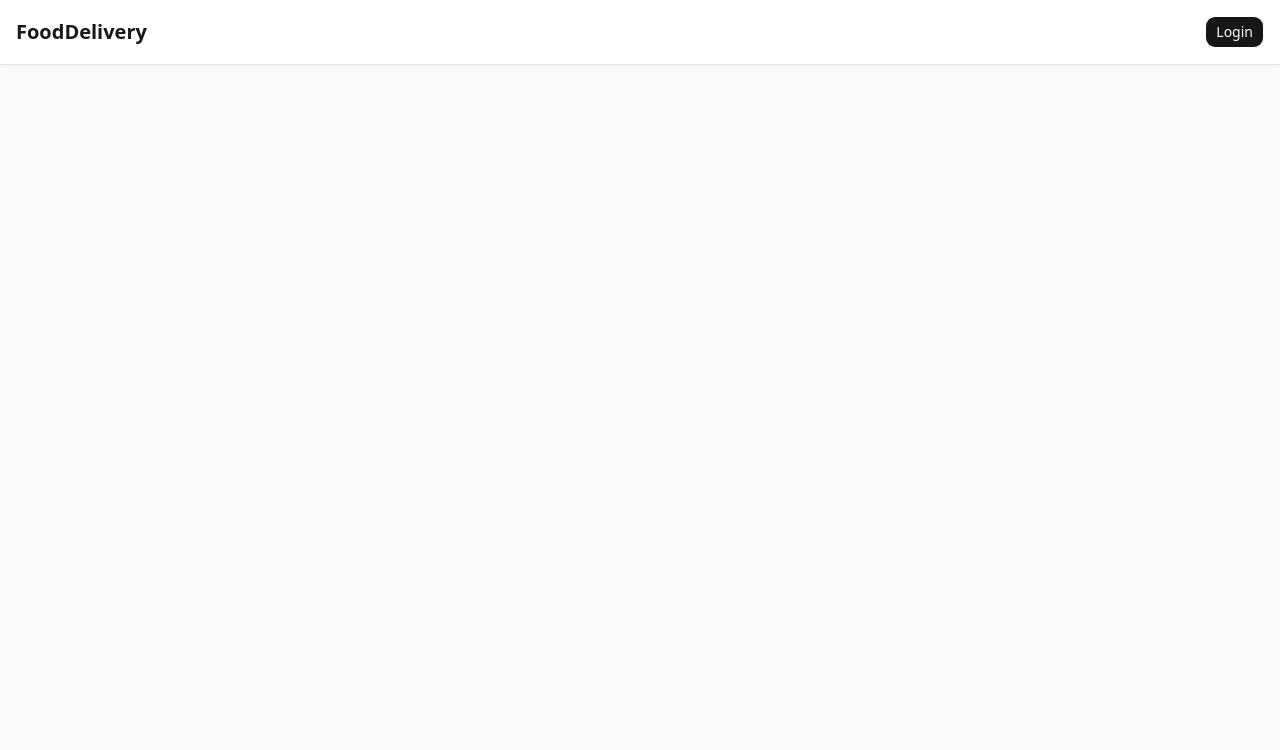
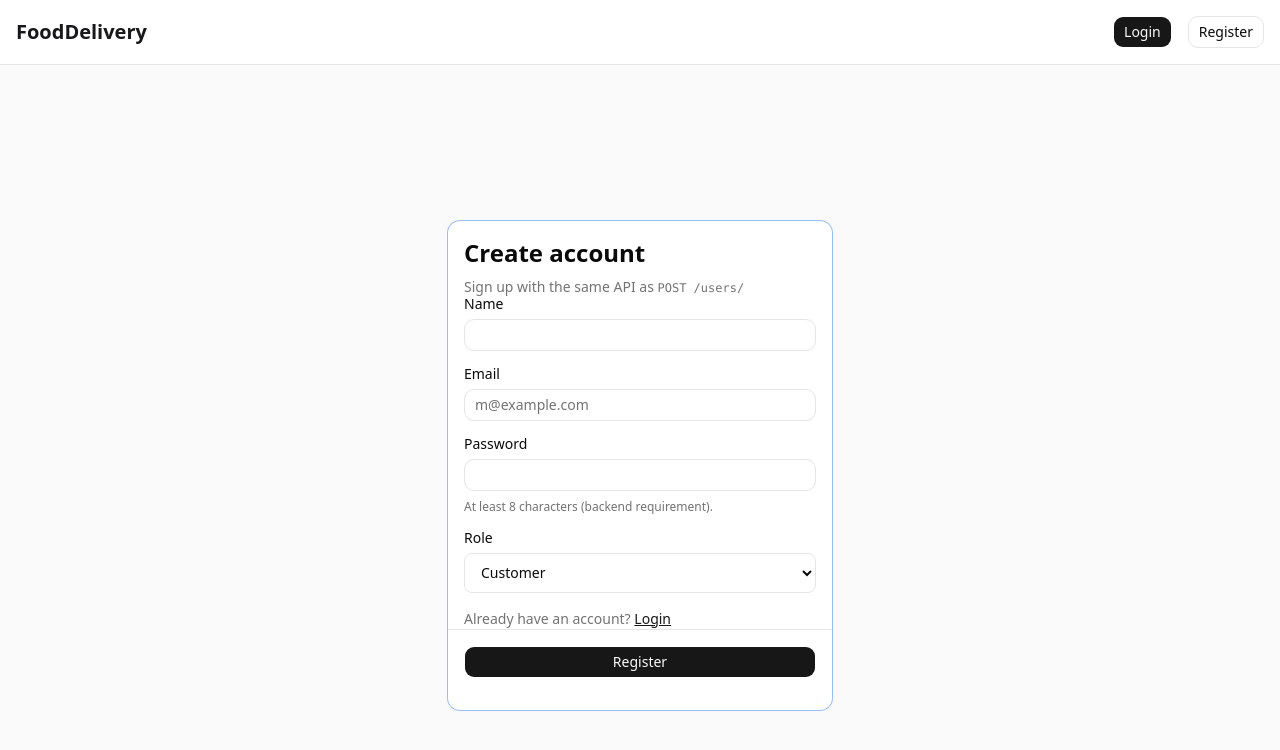
Before and after one commit to turbo-leg/COSC_310, a React app in the folder frontend/: page /register in a window 1280 px wide. Before the commit this address had no page. Shown: the top 750 px of the page. Built offline with nearby package versions, Linux system fonts and the light colour scheme; the HTML template or start-up script is replaced by a standard one.

Commit message:
Add: Features to frontend

```diff
--- a/frontend/src/App.jsx
+++ b/frontend/src/App.jsx
@@ -2,6 +2,7 @@ import { useState } from 'react'
 import { BrowserRouter as Router, Routes, Route, Navigate } from 'react-router-dom'
 
 import Login from '@/pages/Login'
+import Register from '@/pages/Register'
 import { Navbar } from '@/components/Navbar'
 import { Home } from '@/pages/Home'
 import OrderCheckout from '@/pages/OrderCheckout'
@@ -30,6 +31,10 @@ function App() {
               path="/login"
               element={!token ? <Login setToken={setToken} /> : <Navigate to="/" />}
             />
+            <Route
+              path="/register"
+              element={!token ? <Register /> : <Navigate to="/" />}
+            />
             <Route path="/restaurant/:id" element={<OrderCheckout />} />
             <Route path="/admin" element={<AdminDashboard />} />
             <Route path="/payment/:orderId" element={<CheckoutPayment />} />
--- a/frontend/src/components/Navbar.jsx
+++ b/frontend/src/components/Navbar.jsx
@@ -20,9 +20,14 @@ export function Navbar({ token, setToken }) {
       </div>
       <div className="flex gap-4">
         {!token ? (
-          <Link to="/login">
-            <Button variant="default">Login</Button>
-          </Link>
+          <>
+            <Link to="/login">
+              <Button variant="default">Login</Button>
+            </Link>
+            <Link to="/register">
+              <Button variant="outline">Register</Button>
+            </Link>
+          </>
         ) : (
           <>
             {(userRole === 'customer' || userRole === 'regular_user') && (
--- a/frontend/src/pages/Login.jsx
+++ b/frontend/src/pages/Login.jsx
@@ -1,8 +1,10 @@
 import React, { useState } from 'react';
+import { Link } from 'react-router-dom';
 import { Button } from '@/components/ui/button';
 import { Input } from '@/components/ui/input';
 import { Label } from '@/components/ui/label';
 import { Card, CardContent, CardDescription, CardFooter, CardHeader, CardTitle } from '@/components/ui/card';
+import api from '@/lib/api';
 
 export default function Login({ setToken }) {
   const [email, setEmail] = useState('');
@@ -16,23 +18,12 @@ export default function Login({ setToken }) {
     setLoading(true);
 
     try {
-      const response = await fetch('http://127.0.0.1:8000/users/login', {
-        method: 'POST',
-        headers: {
-          'Content-Type': 'application/json',
-        },
-        body: JSON.stringify({ email, password }),
-      });
-
-      if (!response.ok) {
-        throw new Error('Invalid email or password');
-      }
-
-      const data = await response.json();
+      const { data } = await api.post('/users/login', { email, password });
       setToken(data.token);
       localStorage.setItem('token', data.token);
     } catch (err) {
-      setError(err.message);
+      const detail = err?.response?.data?.detail;
+      setError(typeof detail === 'string' ? detail : 'Invalid email or password');
     } finally {
       setLoading(false);
     }
@@ -71,6 +62,12 @@ export default function Login({ setToken }) {
                 onChange={(e) => setPassword(e.target.value)}
               />
             </div>
+            <p className="text-sm text-muted-foreground text-center">
+              Need an account?{' '}
+              <Link to="/register" className="underline font-medium text-primary">
+                Register
+              </Link>
+            </p>
           </CardContent>
           <CardFooter>
             <Button className="w-full" type="submit" disabled={loading}>
--- /dev/null
+++ b/frontend/src/pages/Register.jsx
@@ -0,0 +1,154 @@
+import React, { useState } from 'react';
+import { Link, useNavigate } from 'react-router-dom';
+import { Button } from '@/components/ui/button';
+import { Input } from '@/components/ui/input';
+import { Label } from '@/components/ui/label';
+import {
+  Card,
+  CardContent,
+  CardDescription,
+  CardFooter,
+  CardHeader,
+  CardTitle,
+} from '@/components/ui/card';
+import api from '@/lib/api';
+
+function formatApiError(err) {
+  const detail = err?.response?.data?.detail;
+  if (typeof detail === 'string') return detail;
+  if (Array.isArray(detail)) {
+    return detail.map((d) => d.msg || JSON.stringify(d)).join(' ');
+  }
+  return err?.message || 'Registration failed';
+}
+
+export default function Register() {
+  const navigate = useNavigate();
+  const [name, setName] = useState('');
+  const [email, setEmail] = useState('');
+  const [password, setPassword] = useState('');
+  const [role, setRole] = useState('customer');
+  const [restaurantId, setRestaurantId] = useState('');
+  const [error, setError] = useState(null);
+  const [loading, setLoading] = useState(false);
+
+  const handleRegister = async (e) => {
+    e.preventDefault();
+    setError(null);
+    setLoading(true);
+
+    const payload = {
+      name,
+      email,
+      password,
+      role,
+      ...(role === 'restaurant' && restaurantId
+        ? { restaurantId: Number(restaurantId) }
+        : {}),
+    };
+
+    try {
+      await api.post('/users/', payload);
+      navigate('/login');
+    } catch (err) {
+      setError(formatApiError(err));
+    } finally {
+      setLoading(false);
+    }
+  };
+
+  return (
+    <div className="flex h-screen w-full items-center justify-center p-4 bg-zinc-50">
+      <Card className="w-full max-w-sm">
+        <form onSubmit={handleRegister}>
+          <CardHeader className="space-y-1">
+            <CardTitle className="text-2xl font-bold">Create account</CardTitle>
+            <CardDescription>
+              Sign up with the same API as <code className="text-xs">POST /users/</code>
+            </CardDescription>
+          </CardHeader>
+          <CardContent className="grid gap-4">
+            {error && (
+              <div className="text-sm font-medium text-destructive">{error}</div>
+            )}
+            <div className="grid gap-2 text-left">
+              <Label htmlFor="name">Name</Label>
+              <Input
+                id="name"
+                type="text"
+                required
+                value={name}
+                onChange={(e) => setName(e.target.value)}
+              />
+            </div>
+            <div className="grid gap-2 text-left">
+              <Label htmlFor="email">Email</Label>
+              <Input
+                id="email"
+                type="email"
+                placeholder="m@example.com"
+                required
+                value={email}
+                onChange={(e) => setEmail(e.target.value)}
+              />
+            </div>
+            <div className="grid gap-2 text-left">
+              <Label htmlFor="password">Password</Label>
+              <Input
+                id="password"
+                type="password"
+                required
+                minLength={8}
+                value={password}
+                onChange={(e) => setPassword(e.target.value)}
+              />
+              <p className="text-xs text-muted-foreground">
+                At least 8 characters (backend requirement).
+              </p>
+            </div>
+            <div className="grid gap-2 text-left">
+              <Label htmlFor="role">Role</Label>
+              <select
+                id="role"
+                className="flex h-10 w-full rounded-md border border-input bg-background px-3 py-2 text-sm ring-offset-background focus-visible:outline-none focus-visible:ring-2 focus-visible:ring-ring"
+                value={role}
+                onChange={(e) => setRole(e.target.value)}
+              >
+                <option value="customer">Customer</option>
+                <option value="regular_user">Regular user</option>
+                <option value="restaurant">Restaurant owner</option>
+              </select>
+            </div>
+            {role === 'restaurant' && (
+              <div className="grid gap-2 text-left">
+                <Label htmlFor="restaurantId">Restaurant ID</Label>
+                <Input
+                  id="restaurantId"
+                  type="number"
+                  min="1"
+                  required
+                  value={restaurantId}
+                  onChange={(e) => setRestaurantId(e.target.value)}
+                />
+                <p className="text-xs text-muted-foreground">
+                  Must exist in menu data and have no owner yet.
+                </p>
+              </div>
+            )}
+            <p className="text-sm text-muted-foreground">
+              Already have an account?{' '}
+              <Link to="/login" className="underline font-medium text-primary">
+                Login
+              </Link>
+            </p>
+          </CardContent>
+          <CardFooter>
+            <Button className="w-full" type="submit" disabled={loading}>
+              {loading ? 'Creating account...' : 'Register'}
+            </Button>
+          </CardFooter>
+        </form>
+      </Card>
+    </div>
+  );
+}
```
Also changed, not shown: 1 other file (tests, documents, lock files or other folders).
